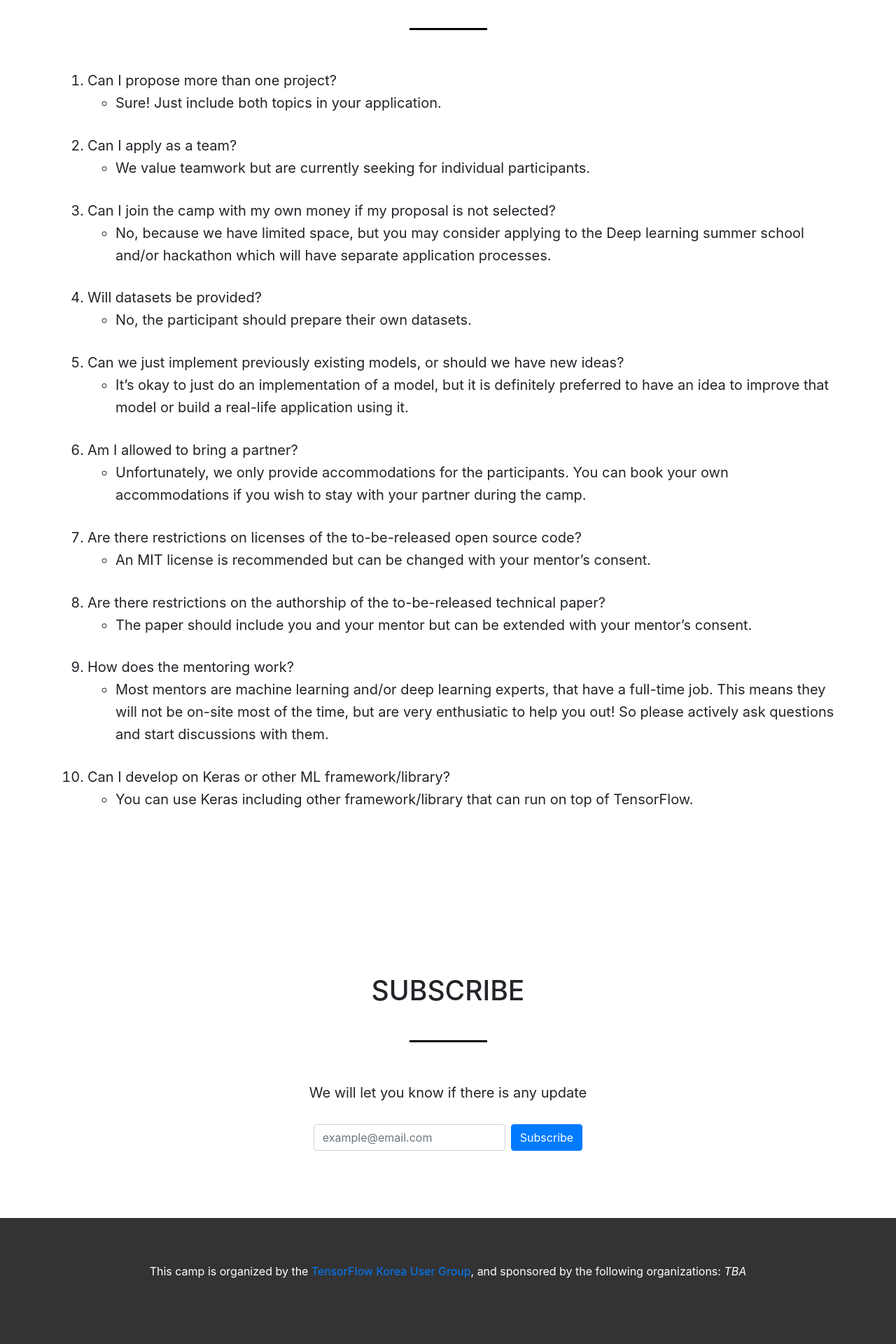
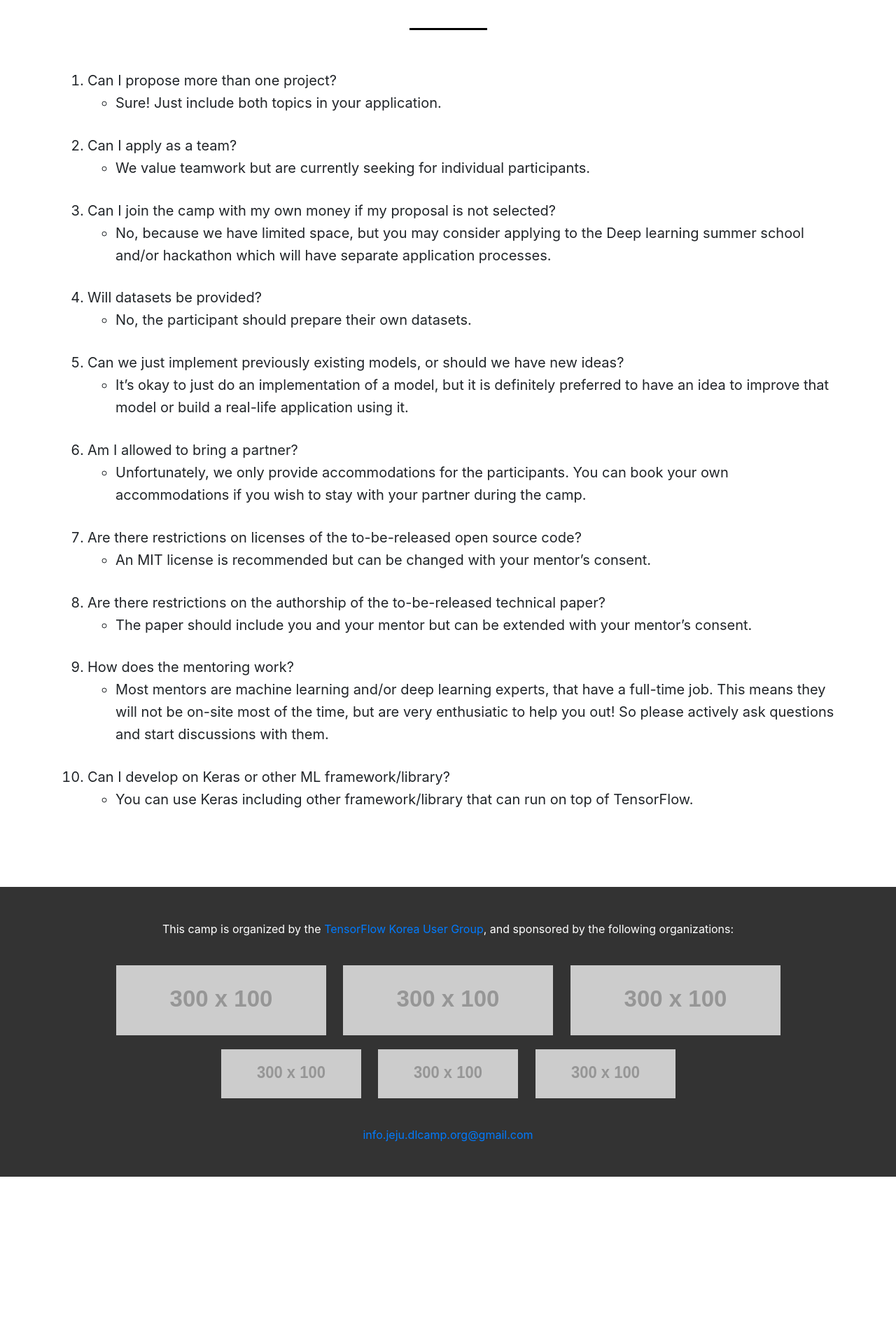
Before and after one commit to TensorFlowKR/dlcampjeju, a Jekyll site: the page built from 2018/index.md, in a window 1280 px wide. Shown: the part 4400-6320 px from the top of the page at 70% size. Built offline with Jekyll 4.4.1, drawn with Linux system fonts in a browser that asks for light colours; nearby versions of some CDN libraries; after the commit the page ends 6081 px from its top, so only the background shows below that.

Commit message:
Add sponsor logo placeholders

```diff
--- /dev/null
+++ b/2018/footer.html
@@ -0,0 +1 @@
+../_includes/footers/2018.html
--- /dev/null
+++ b/_includes/footers/2018.html
@@ -0,0 +1,23 @@
+<!-- footer -->
+<footer class="footer">
+  <div class="footer__text site-footer-credits">
+    This camp is organized by the
+    <a href="https://www.facebook.com/groups/TensorFlowKR">TensorFlow Korea User Group</a>,
+    and sponsored by the following organizations:
+    <div class="sponsors">
+        <div class="platinum">
+            <img src="http://via.placeholder.com/300x100">
+            <img src="http://via.placeholder.com/300x100">
+            <img src="http://via.placeholder.com/300x100">
+        </div>
+        <div class="gold">
+            <img src="http://via.placeholder.com/300x100">
+            <img src="http://via.placeholder.com/300x100">
+            <img src="http://via.placeholder.com/300x100">
+        </div>
+     </div>
+  </div>
+  <p>
+    <a href="mailto:info.jeju.dlcamp.org@gmail.com">info.jeju.dlcamp.org@gmail.com</a>
+  </p>
+</footer>
--- a/_includes/layouts/footer.html
+++ /dev/null
@@ -1,10 +0,0 @@
-<!-- footer -->
-<footer class="footer">
-  <div class="footer__share addthis_inline_share_toolbox"></div>
-  <p class="footer__text site-footer-credits">
-    This camp is organized by the
-    <a href="https://www.facebook.com/groups/TensorFlowKR">TensorFlow Korea User Group</a>,
-    and sponsored by the following organizations:
-    <i>TBA</i>
-  </p>
-</footer>
--- a/_layouts/base.html
+++ b/_layouts/base.html
@@ -5,8 +5,13 @@
   </head>
   <body>
     {% include layouts/navbar.html %}
-    {{ content }}
-    {% include layouts/footer.html %}
+    {% include layouts/hero.html %}
+    <section class="main-content">
+        <div class="container">
+        {{ content }}
+        </div>
+    </section>
+    {% include {{ page.footer }} %}
     <button id="scroll-top" class="btn btn-info">▲</button>
     {% include scripts.html %}
   </body>
--- a/_layouts/index.html
+++ /dev/null
@@ -1,10 +0,0 @@
----
-layout: base
----
-{% include layouts/hero.html %}
-<section class="main-content">
-  <div class="container">
-    {{ content }}
-  </div>
-</section>
-{% include layouts/subscribe.html %}
--- a/_sass/layouts/_base.scss
+++ b/_sass/layouts/_base.scss
@@ -2,7 +2,6 @@
 @import "navbar";
 @import "hero";
 @import "footer";
-@import "sponsor";
 
 // this is for typography
 .container {
--- a/_sass/layouts/_footer.scss
+++ b/_sass/layouts/_footer.scss
@@ -8,6 +8,20 @@
   p {
     margin-bottom: 0;
   }
+
+  .sponsors {
+    margin: 30px;
+    .platinum img {
+        width: 300px;
+        height: 100px;
+        margin: 10px;
+    }
+    .gold img {
+        width: 200px;
+        height: 70px;
+        margin: 10px;
+    }
+  }
 }
 
 .footer__share {
--- a/_sass/layouts/_sponsor.scss
+++ /dev/null
@@ -1,13 +0,0 @@
-// sponsor grid sections
-img.sponsor {
-  width: 150px;
-  height: 150px;
-}
-
-.d-grid {
-  display: grid;
-  grid-gap: 1em;
-  grid-template-columns: repeat(auto-fit, 150px);
-  justify-content: center;
-  align-items: center;
-}
```
Also changed, not shown: 2018/index.md (+2 -1 lines).
